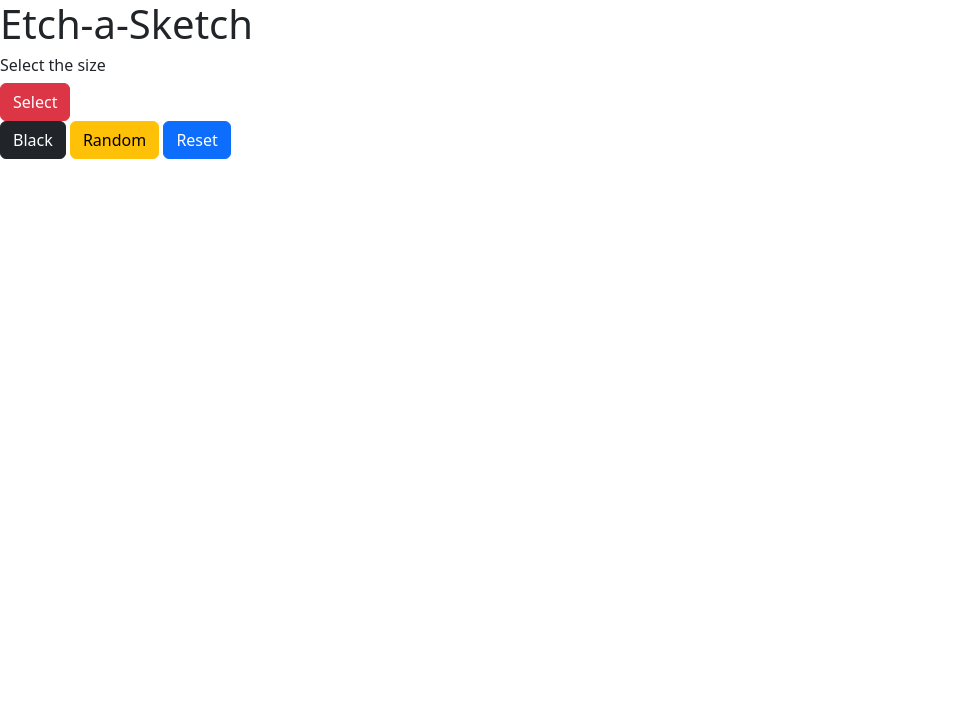
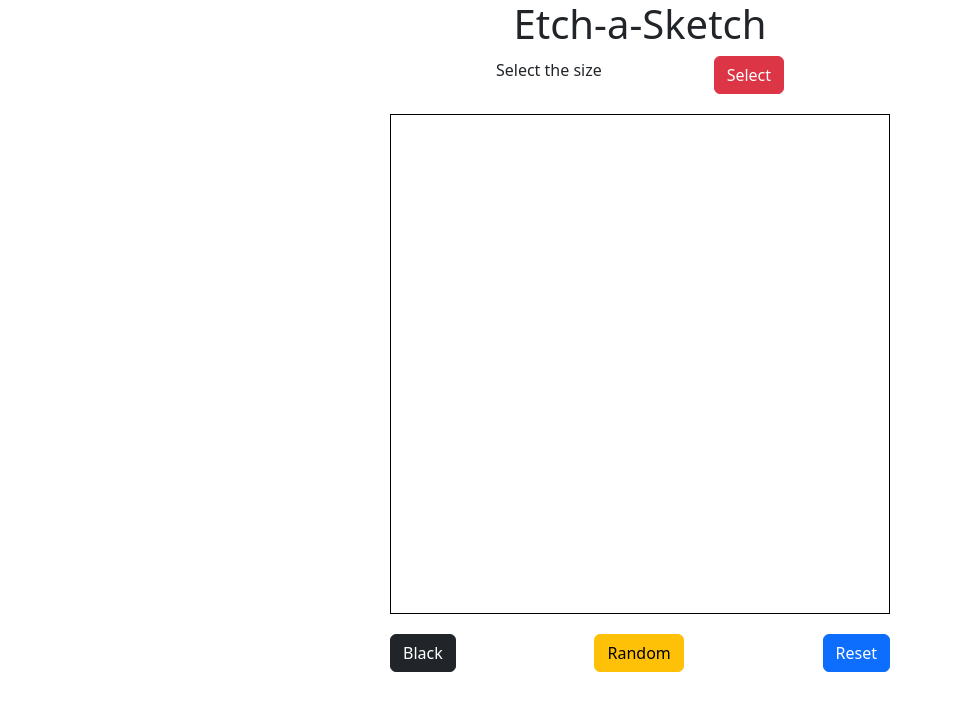
Before and after one commit to ABHISHEK-PRASAD-BAHELIYA/Etch-a-Sketch, a plain HTML site: page index.html in a window 1280 px wide. Shown: the whole page, without its empty margins (0-953 px from the left). Drawn offline with nearby package versions, Linux system fonts and the light colour scheme.

Commit message:
styling the page (Html, css with the help of Bootstrap)

```diff
--- a/index.html
+++ b/index.html
@@ -13,7 +13,7 @@
         <h6>Select the size</h6>
         <button id="popup" class="btn btn-danger">Select</button>
     </div>
-    <div class="container"></div>
+    <div class="board"></div>
     <div class="footer">
         <button class="btn btn-dark">Black</button>
         <button class="btn btn-warning">Random</button>
--- a/style.css
+++ b/style.css
@@ -0,0 +1,29 @@
+body {
+    display: flex;
+    flex-direction: column;
+    justify-content: center;
+    align-items: center;
+}
+
+.header {
+    display: flex;
+    justify-content: space-around;
+    align-items: center;
+    width: 400px;
+    margin-bottom: 20px;
+}
+
+.footer {
+    display: flex;
+    justify-content: space-between;
+    align-items: center;
+    width: 500px;
+    margin-top: 20px;
+}
+
+.board {
+    display: grid;
+    border: 1px solid black;
+    width: 500px;
+    height: 500px;
+}
```
